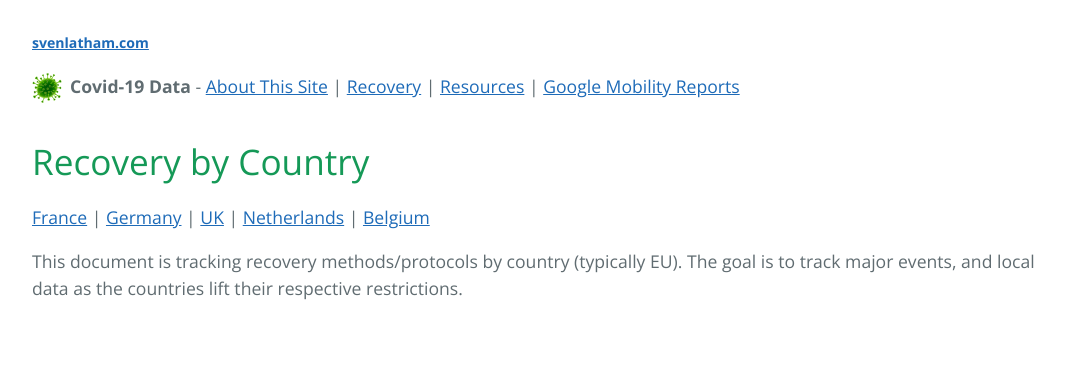
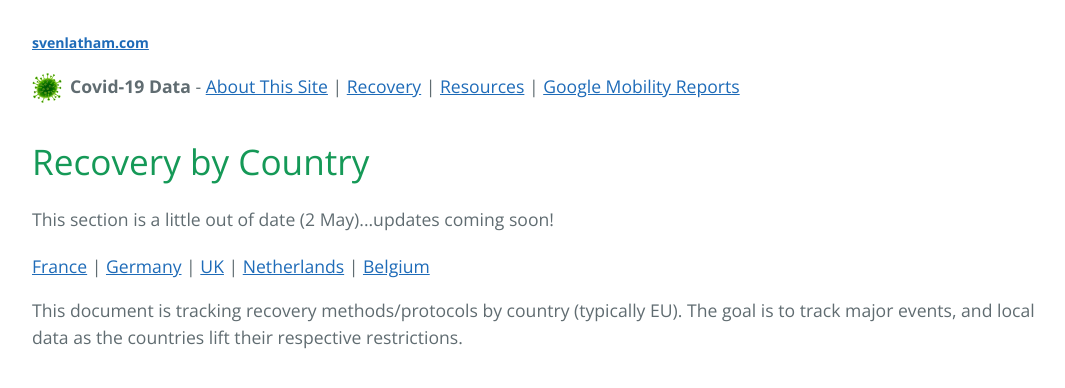
Before and after one commit to svenlatham/svenlatham-website, a Jekyll site: the page built from covid19/recovery/index.html, in a window 1280 px wide. Shown: the top 388 px of the page, without its empty margins (104-1169 px from the left). Built offline with Jekyll 4.4.1, drawn with Linux system fonts in a browser that asks for light colours.

Commit message:
Added note recovery pages are out of date

```diff
--- a/_includes/covid-recovery-menu.html
+++ b/_includes/covid-recovery-menu.html
@@ -6,6 +6,8 @@
 
 <h1>Recovery by Country</h1>
 
+<p>This section is a little out of date (2 May)...updates coming soon!</p>
+
 <nav>
     <a href="/covid19/recovery/FRA">France</a> |
     <a href="/covid19/recovery/DEU">Germany</a> |
```
